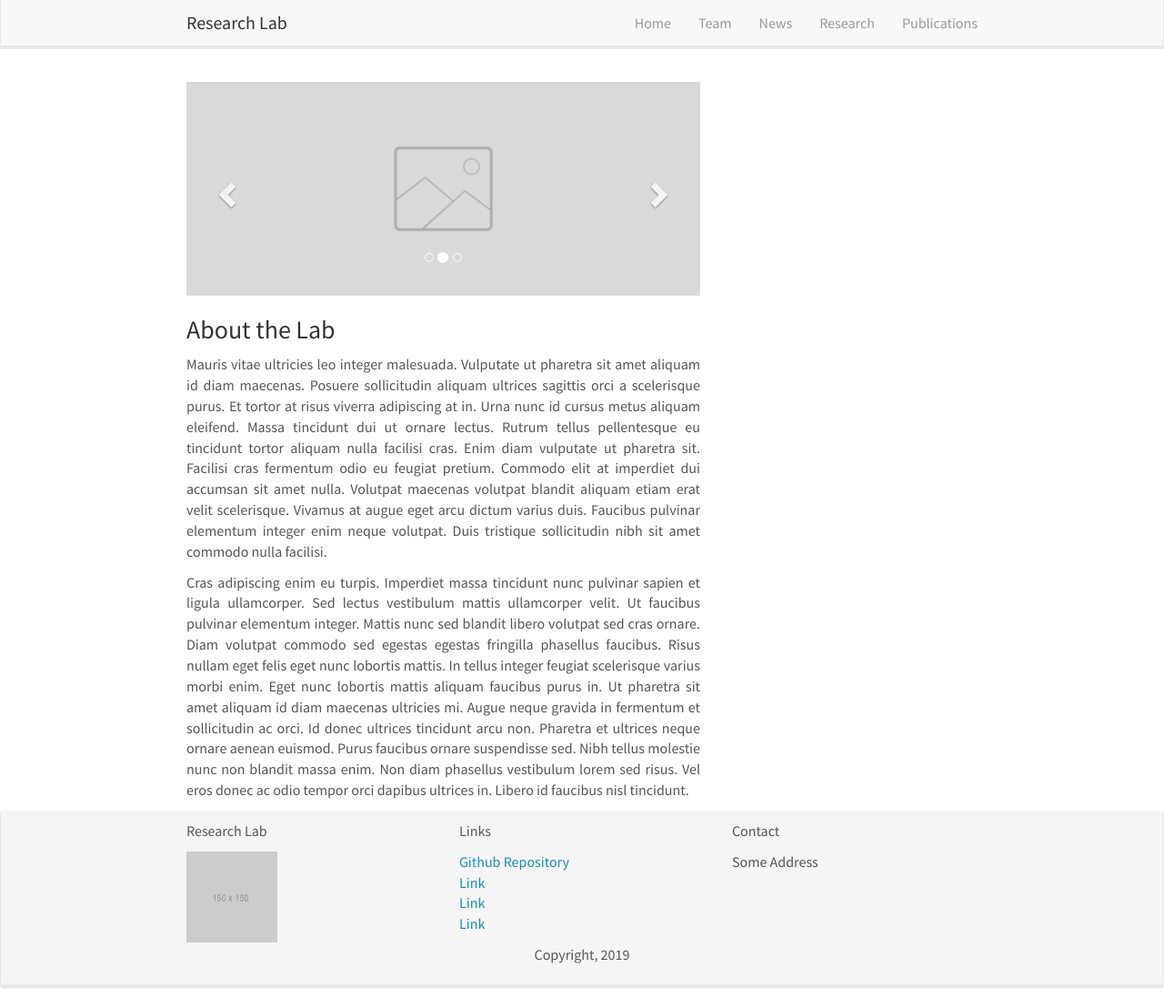
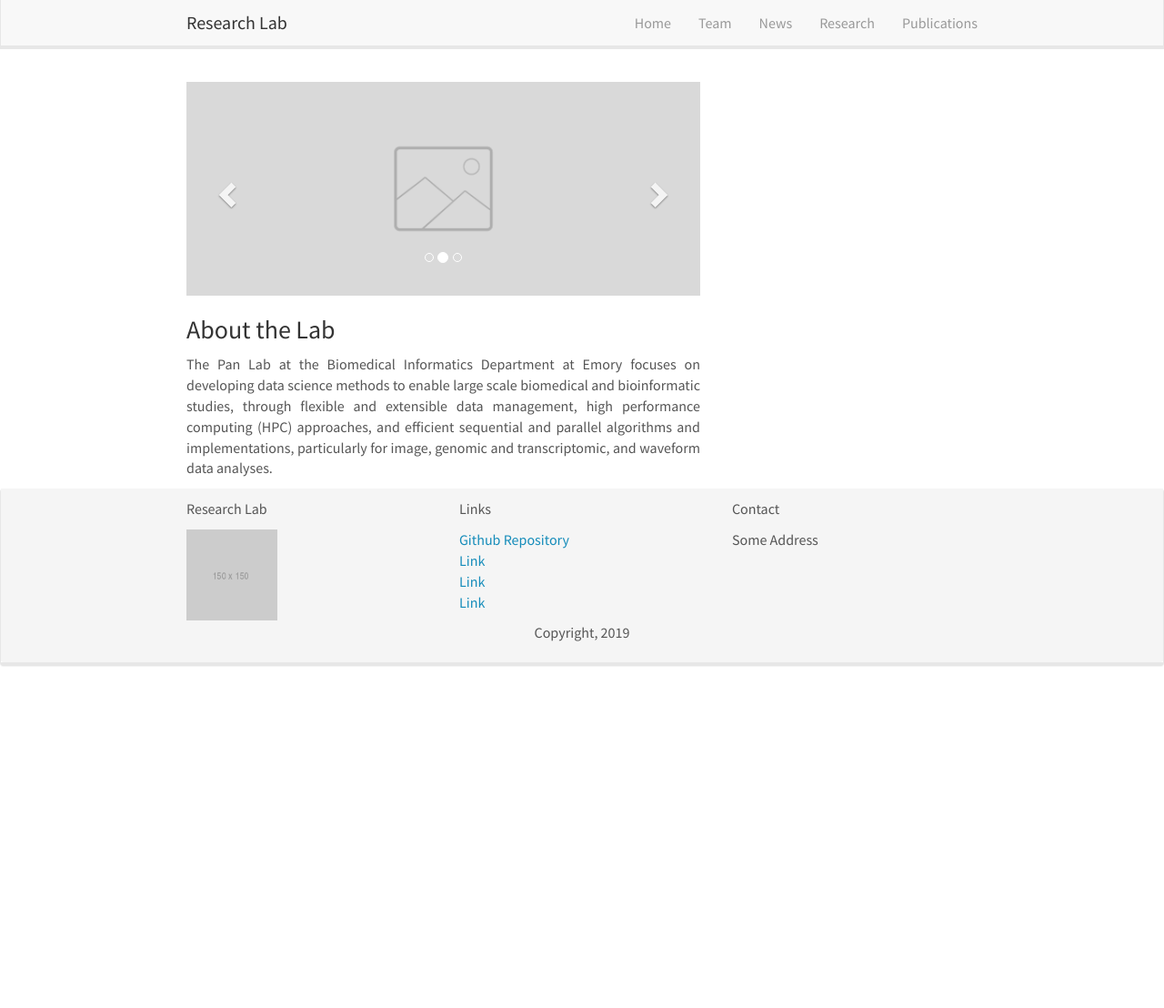
Before and after one commit to tpanlab/tpanlab.github.io, a Jekyll site: the page built from _pages/home.md, in a window 1280 px wide and 1108 px high. Shown: the whole window at 91% size. Built offline with Jekyll 4.4.1, drawn with Linux system fonts in a browser that asks for light colours; nearby versions of some CDN libraries; comment, search, counter and statistics services are not loaded.

Commit message:
Initial update

```diff
--- a/_pages/home.md
+++ b/_pages/home.md
@@ -8,6 +8,4 @@ permalink: /
 
 ### About the Lab
 
-Mauris vitae ultricies leo integer malesuada. Vulputate ut pharetra sit amet aliquam id diam maecenas. Posuere sollicitudin aliquam ultrices sagittis orci a scelerisque purus. Et tortor at risus viverra adipiscing at in. Urna nunc id cursus metus aliquam eleifend. Massa tincidunt dui ut ornare lectus. Rutrum tellus pellentesque eu tincidunt tortor aliquam nulla facilisi cras. Enim diam vulputate ut pharetra sit. Facilisi cras fermentum odio eu feugiat pretium. Commodo elit at imperdiet dui accumsan sit amet nulla. Volutpat maecenas volutpat blandit aliquam etiam erat velit scelerisque. Vivamus at augue eget arcu dictum varius duis. Faucibus pulvinar elementum integer enim neque volutpat. Duis tristique sollicitudin nibh sit amet commodo nulla facilisi.
-
-Cras adipiscing enim eu turpis. Imperdiet massa tincidunt nunc pulvinar sapien et ligula ullamcorper. Sed lectus vestibulum mattis ullamcorper velit. Ut faucibus pulvinar elementum integer. Mattis nunc sed blandit libero volutpat sed cras ornare. Diam volutpat commodo sed egestas egestas fringilla phasellus faucibus. Risus nullam eget felis eget nunc lobortis mattis. In tellus integer feugiat scelerisque varius morbi enim. Eget nunc lobortis mattis aliquam faucibus purus in. Ut pharetra sit amet aliquam id diam maecenas ultricies mi. Augue neque gravida in fermentum et sollicitudin ac orci. Id donec ultrices tincidunt arcu non. Pharetra et ultrices neque ornare aenean euismod. Purus faucibus ornare suspendisse sed. Nibh tellus molestie nunc non blandit massa enim. Non diam phasellus vestibulum lorem sed risus. Vel eros donec ac odio tempor orci dapibus ultrices in. Libero id faucibus nisl tincidunt.
+The Pan Lab at the Biomedical Informatics Department at Emory focuses on developing data science methods to enable large scale biomedical and bioinformatic studies, through flexible and extensible data management, high performance computing (HPC) approaches, and efficient sequential and parallel algorithms and implementations, particularly for image, genomic and transcriptomic, and waveform data analyses.
```
